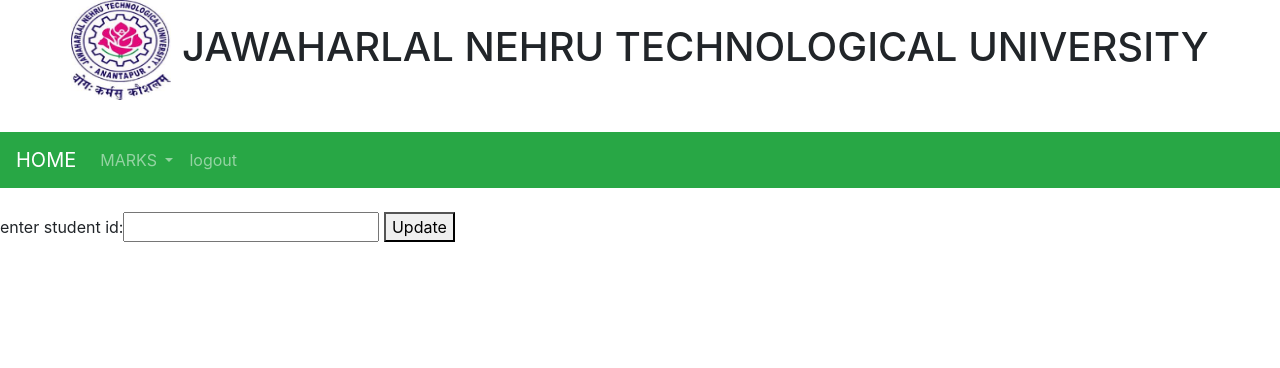
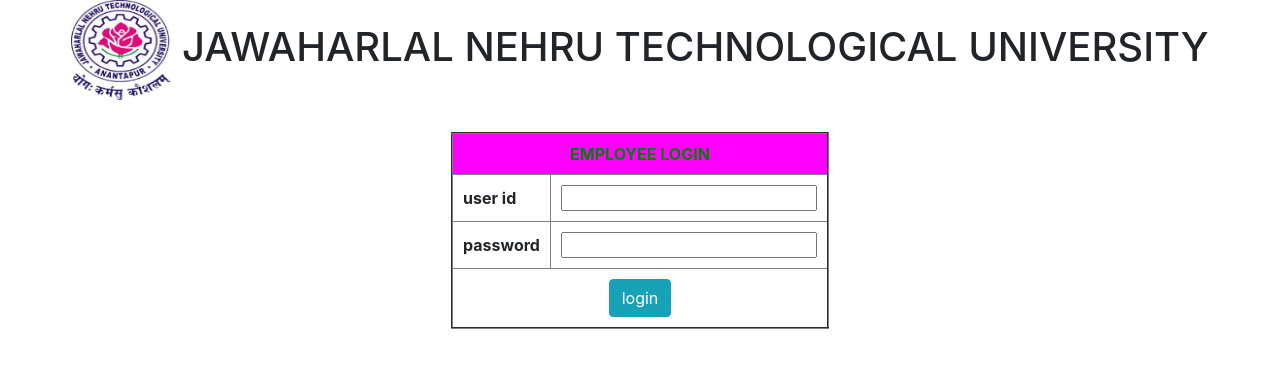
Before and after one commit to sohail0123/employee, a Django app: page /update/ in a window 1280 px wide. Shown: the top 368 px of the page. Run offline with Django 3.2, Linux system fonts and the light colour scheme; some libraries are stand-ins or nearby versions.

Commit message:
employee project
ok

```diff
--- a/EMPLOYEE/EMPLOYEE/urls.py
+++ b/EMPLOYEE/EMPLOYEE/urls.py
@@ -18,7 +18,7 @@ from django.urls import path
 from app1 import views
 urlpatterns = [
     path('admin/', admin.site.urls),
-    path('login/',views.login,name="logout"),
+    path('login/',views.login),
     path('elogin/',views.loginCheck,name="elogin"),
     path('home/',views.homePage,name="home"),
     path('enter_marks/',views.enterMarks,name="enter_marks"),
@@ -26,4 +26,5 @@ urlpatterns = [
     path('update/',views.update,name="update"),
     path('update_id/',views.updateId,name="update_id"),
     path('save_update/',views.saveUpdate,name="save_update"),
+    path('logout/',views.logOut,name="logout")
 ]
--- a/EMPLOYEE/app1/views.py
+++ b/EMPLOYEE/app1/views.py
@@ -2,22 +2,22 @@ from django.shortcuts import render
 import json,requests
 
 def login(request):
-    return render(request,"login.html")
+    try:
+        value  = request.session["user"]
+        return render(request,"welcome.html",{'session':value})
+    except KeyError:
+        return render(request,"login.html")
 
 def loginCheck(request):
     id = request.POST.get("eidno")
     password =  request.POST.get("epassword")
     login_details={"eidno":id,"epassword":password}
     json_data=json.dumps(login_details)
-    print(id,password)
     try:
         res = requests.post("http://127.0.0.1:8000/elogin_check/", data=json_data)
-        #print(res.status_code)
-        print(res,res.status_code)
         if res.status_code == 200:
             js=res.json()
-            print(res)
-            print("this is js==",js)
+            request.session["user"] = id
             return render(request,"welcome.html",{"data":js})
         else:
             return render(request,"login.html",{"login_error":"please enter correct details"})
@@ -27,9 +27,13 @@ def loginCheck(request):
 def homePage(request):
     return render(request,"welcome.html")
 
-
 def enterMarks(request):
-    return render(request,"addmarks.html")
+    try:
+        value = request.session["user"]
+    except KeyError:
+        return login(request)
+    else:
+        return render(request,"addmarks.html",{"session":value})
 
 def reqMixin(request):
     sid = request.POST.get("sid")
@@ -65,14 +69,8 @@ def updateId(request):
     uid = request.GET.get("uid")
     try:
         res = requests.put("http://127.0.0.1:8000/update/"+uid+"/")
-        #res = requests.put("http://127.0.0.1:8000/update/" + uid + "/")
         if  res.status_code == 200:
             js=res.json()
-            a=js[0]["fields"]["english"]
-            b=js[0]["fields"]["social"]
-            print(a,type(a))
-            print(b,type(b))
-            #print(int(a)+int(b))
             return render(request,"update.html",{"ok":js})
         else:
             return render(request,"update.html",{"error":"enter correct student id"})
@@ -84,10 +82,14 @@ def saveUpdate(request):
     json_data = reqMixin(request)
     try:
         res = requests.post("http://127.0.0.1:8000/s_update/",data=json_data)
-        print("save marks",res.status_code)
         if  res.status_code == 200:
             return render(request,"update.html",{"update":" marks updated "})
         else:
             return render(request,"update.html",{"error":"enter correct details"})
     except requests.exceptions.ConnectionError:
         return render(request,"update.html",{"serror":"server is not available"})
+
+
+def logOut(request):
+    del request.session["user"]
+    return render(request,"login.html")
--- a/EMPLOYEE/templates/update.html
+++ b/EMPLOYEE/templates/update.html
@@ -1,7 +1,9 @@
 <html>
 <body>
+
+{% if request.session.user %}
 {% include 'menu.html' %}
-<br/>
+<p align="right" style="color:red">welcome {{ request.session.user }}</p> <br/>
 
 {% if ok %}
     <form action="{% url 'save_update' %}" method="post">
@@ -49,8 +51,10 @@
     </form>
     {% else %}
         <form action="{% url 'update_id' %}" method="get">
-            enter student id:<input type="number" name="uid" required/>
-    <button type="submit">Update</button>
+            <p align="center" style="font-size: 20px">
+                Enter Student Id:<input type="number" name="uid" required/><br/><br/>
+                <button type="submit">Update</button>
+            </p>
 </form>
 {% endif %}
 
@@ -67,5 +71,9 @@
 {% if update %}
     <h1 align="center" style="color: green;font-size: 50px">{{ update }}</h1>
 {% endif %}
+
+{% else %}
+    {% include 'login.html' %}
+{% endif %}
 </body>
 </html>
```
Also changed, not shown: EMPLOYEE/templates/addmarks.html (+7 -1 lines), EMPLOYEE/templates/welcome.html (+7 -0 lines), EMPLOYEE/db.sqlite3.
